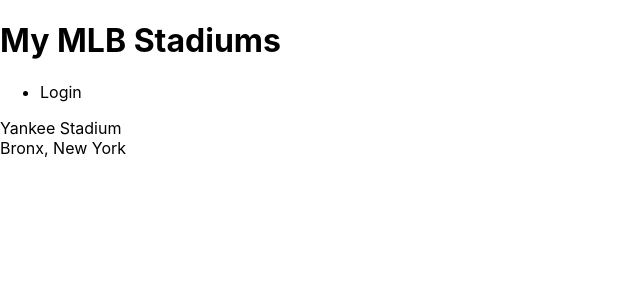
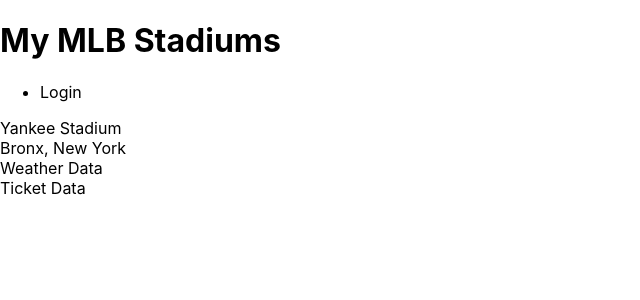
Before and after one commit to caseymacleod22/baseball-stadiums-frontend, a React (Create React App) app: page / in a window 1280 px wide. Shown: the top 300 px of the page, without its empty margins (0-640 px from the left). Built offline with nearby package versions, Linux system fonts and the light colour scheme; no server answers.

Commit message:
display ticket and weather components

```diff
--- a/src/App.js
+++ b/src/App.js
@@ -2,6 +2,8 @@
 import './App.css';
 import { auth } from './services/firebase'
 import Header from './components/Header/Header'
+import Weather from './components/Weather/Weather'
+import Tickets from './components/Tickets/Tickets'
 
 function App() {
   const [state, setState] = useState ({
@@ -102,6 +104,8 @@
           </>
           }
         </section>
+        <Weather />
+        <Tickets />
       </main>
   </>
   );
```
